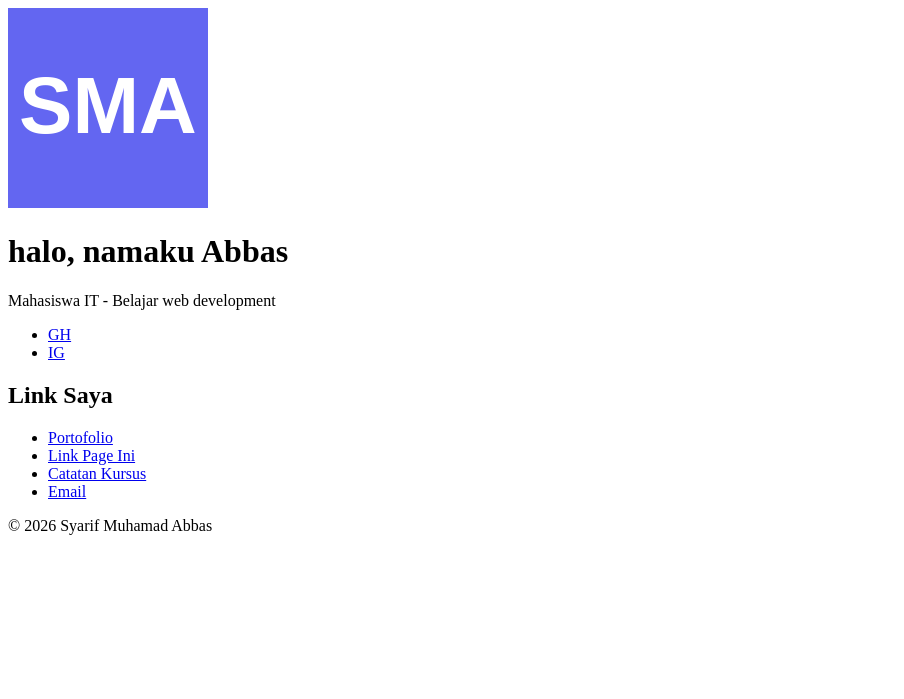
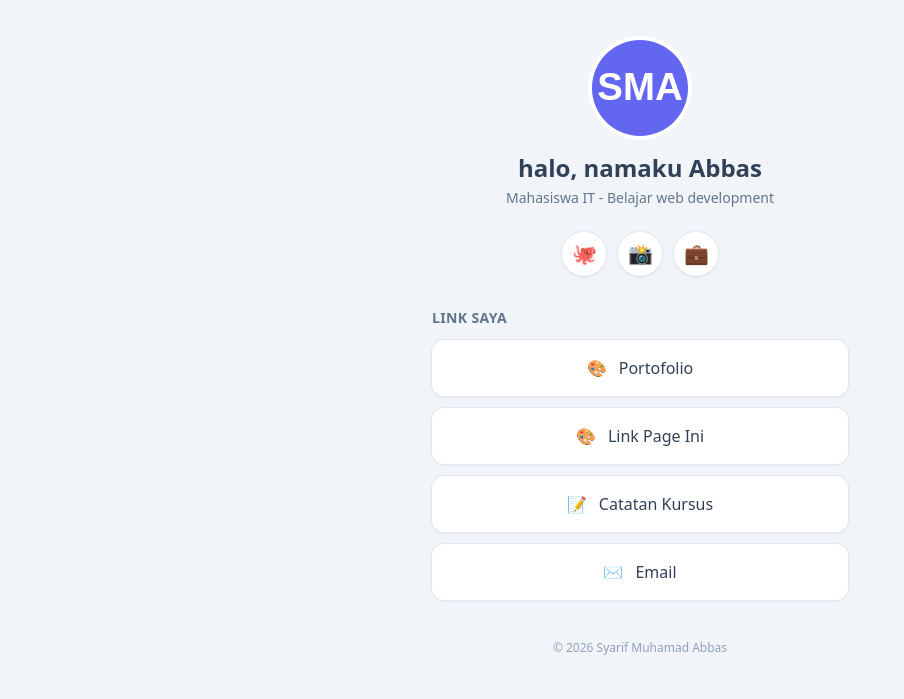
Before and after one commit to syarifmuhamadabbas/mypage, a plain HTML site: page index.html in a window 1280 px wide. Shown: the whole page, without its empty margins (0-904 px from the left). Drawn offline with nearby package versions, Linux system fonts and the light colour scheme.

Commit message:
feat: p2-a style link page dengan Tailwind

```diff
--- a/index.html
+++ b/index.html
@@ -4,34 +4,58 @@
     <meta charset="UTF-8">
     <meta name="viewport" content="width=device-width, initial-scale=1.0">
     <title>Link saya</title>
+
+    <script src="https://cdn.jsdelivr.net/npm/@tailwindcss/browser@4"></script>
 </head>
-<body>
-    <header>
-        <img src="avatar.svg" alt="Foto profile Abbas">
-        <h1>halo, namaku Abbas</h1>
-        <p>Mahasiswa IT - Belajar web development</p>
+<body class="min-h-screen bg-slate-100 text-slate-700">
+    <div class="mx-auto max-w-md px-4 py-10">
+        <header class="flex flex-col items-center text-center">
+            <img src="avatar.svg" alt="Foto profile Abbas" class="h-24 w-24 rounded-full shadow ring-4 ring-white">
+            <h1 class="mt-4 text-2xl font-bold">halo, namaku Abbas</h1>
+            <p class="mt-1 text-sm text-slate-500">Mahasiswa IT - Belajar web development</p>
         </header>
 
-    <nav aria-label="Media sosial">
-    <ul>
-        <li><a href="https://github.com/syarifmuhamadabbas" aria-label="GitHub">GH</a></li>
-        <li><a href="https://instagram.com/just.abbxs_" aria-label="Instagram">IG</a></li>
+        <nav aria-label="Media sosial" class="mt-6">
+        <ul class="flex justify-center gap-3">
+            <li><a href="https://github.com/syarifmuhamadabbas" aria-label="GitHub"
+                class="flex h-11 w-11 items-center justify-center rounded-full bg-white text-xl shadow-sm ring-1 ring-slate-200">🐙</a>
+            </li>
+            <li><a href="https://instagram.com/just.abbxs_" aria-label="Instagram"
+                class="flex h-11 w-11 items-center justify-center rounded-full bg-white text-xl shadow-sm ring-1 ring-slate-200">📸</a>
+            </li>
+            <li><a href="https://linkedin.com/in/username" aria-label="LinkedIn"
+         class="flex h-11 w-11 items-center justify-center rounded-full bg-white text-xl shadow-sm ring-1 ring-slate-200">💼</a>
+            </li>
         </ul>
 
     </nav>
 
         <main>
-        <h2>Link Saya</h2>
-        <ul>
-            <li><a href="https://example.com/portfolio">Portofolio</a></li>
-            <li><a href="https://github.com/syarifmuhamadabbas/link-page">Link Page Ini</a></li>
-            <li><a href="https://example.com/catatan">Catatan Kursus</a></li>
-            <li><a href="mailto:syarifmuhamad27316@gmail.com">Email</a></li>
+            <h2 class="mt-8 text-sm font-semibold uppercase tracking-wide text-slate-500">Link Saya</h2>
+            <ul class="mt-3 space-y-3">
+                <li><a href="https://example.com/portfolio"
+                    class="flex items-center justify-center gap-3 rounded-xl bg-white px-5 py-4 font-medium shadow-sm ring-1 ring-slate-200
+                    transition hover:-translate-y-0.5 hover:bg-slate-900 hover:text-white hover:shadow-md focus-visible:outline-2 focus-visible:outline-offset-2 focus-visible:outline-indigo-600">
+                    <span aria-hidden="true">🎨</span>Portofolio</a></li>
+                <li><a href="https://github.com/syarifmuhamadabbas/link-page"
+                    class="flex items-center justify-center gap-3 rounded-xl bg-white px-5 py-4 font-medium shadow-sm ring-1 ring-slate-200
+                    transition hover:-translate-y-0.5 hover:bg-slate-900 hover:text-white hover:shadow-md focus-visible:outline-2 focus-visible:outline-offset-2 focus-visible:outline-indigo-600">
+                    <span aria-hidden="true">🎨</span>Link Page Ini</a></li>
+                <li><a href="https://example.com/catatan"
+                    class="flex items-center justify-center gap-3 rounded-xl bg-white px-5 py-4 font-medium shadow-sm ring-1 ring-slate-200
+                    transition hover:-translate-y-0.5 hover:bg-slate-900 hover:text-white hover:shadow-md focus-visible:outline-2 focus-visible:outline-offset-2 focus-visible:outline-indigo-600">
+                    <span aria-hidden="true">📝</span>Catatan Kursus</a></li>
+                <li><a href="mailto:syarifmuhamad27316@gmail.com"
+                    class="flex items-center justify-center gap-3 rounded-xl bg-white px-5 py-4 font-medium shadow-sm ring-1 ring-slate-200
+                    transition hover:-translate-y-0.5 hover:bg-slate-900 hover:text-white hover:shadow-md focus-visible:outline-2 focus-visible:outline-offset-2 focus-visible:outline-indigo-600">
+                    <span aria-hidden="true">✉️</span>Email</a></li>
             </ul>
         </main>
-
-        <footer>
+        <footer class="mt-10 text-center text-xs text-slate-400">
             <p>&copy; 2026 Syarif Muhamad Abbas</p>
         </footer>
+    </div>
+
+
 </body>
 </html>
```
Also changed, not shown: style.css (added). Lines whose indentation alone changed are shown as unchanged.
